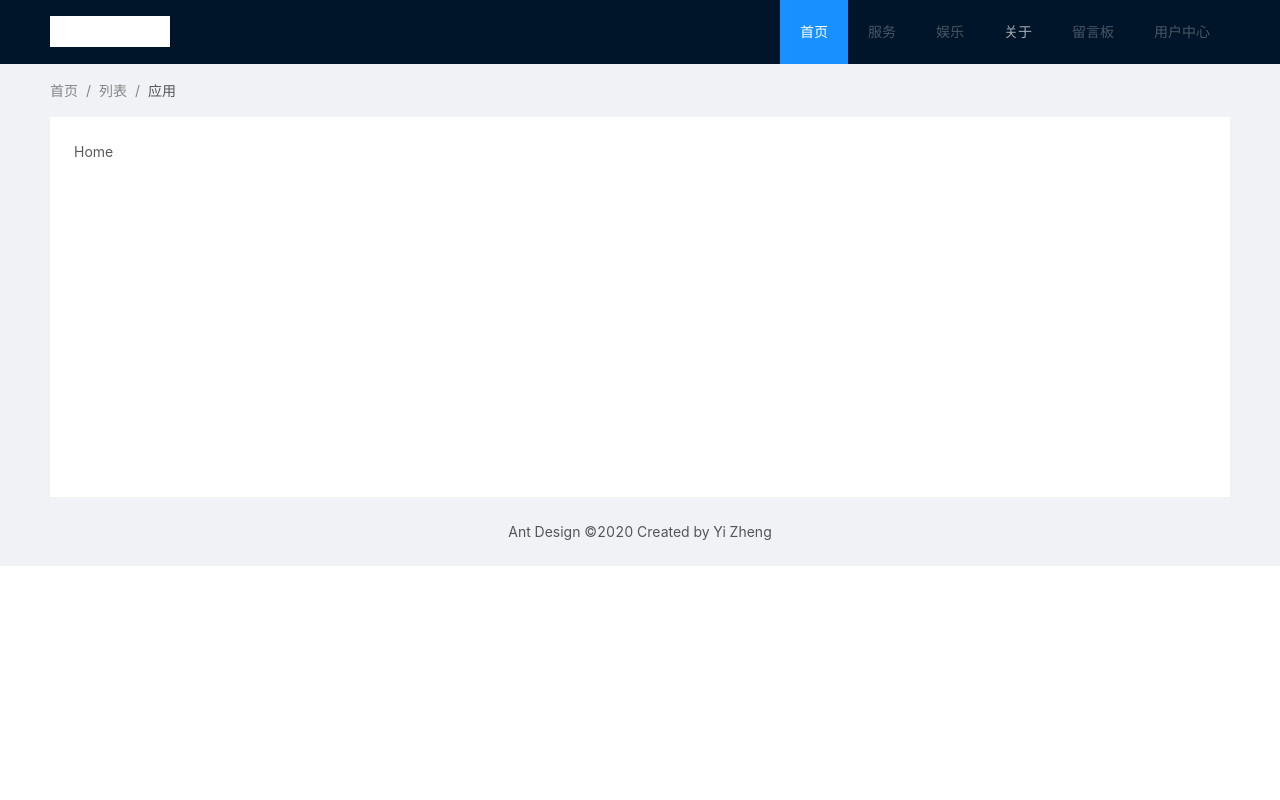
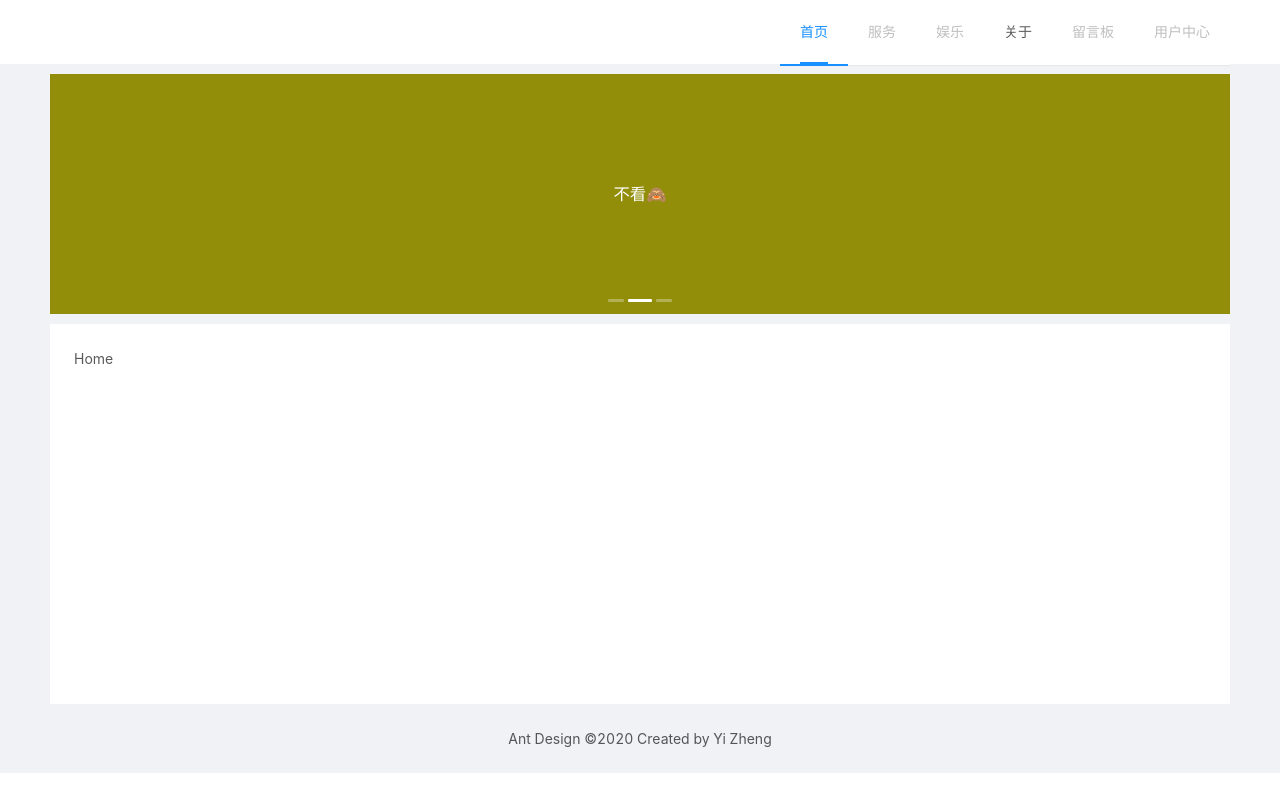
Before and after one commit to flutterbob/leostation, a Vue app: page / in a window 1280 px wide. Built offline with nearby package versions, Linux system fonts and the light colour scheme.

Commit message:
变成白色主题，添加滚动条

```diff
--- a/src/App.vue
+++ b/src/App.vue
@@ -3,7 +3,7 @@
     <a-layout id="components-layout-demo-fixed">
       <a-layout-header>
         <div class="logo" />
-        <a-menu theme="dark" mode="horizontal" :default-selected-keys="['1']">
+        <a-menu theme="light" mode="horizontal" :default-selected-keys="['1']">
           <a-menu-item key="1">
             <router-link to="/">首页</router-link>
           </a-menu-item>
@@ -17,11 +17,17 @@
         </a-menu>
       </a-layout-header>
       <a-layout-content>
-        <a-breadcrumb>
-          <a-breadcrumb-item>首页</a-breadcrumb-item>
-          <a-breadcrumb-item>列表</a-breadcrumb-item>
-          <a-breadcrumb-item>应用</a-breadcrumb-item>
-        </a-breadcrumb>
+        <a-carousel autoplay>
+          <div>
+            <h3>不听🙉</h3>
+          </div>
+          <div>
+            <h3>不看🙈</h3>
+          </div>
+          <div>
+            <h3>不说🙊</h3>
+          </div>
+        </a-carousel>
         <div id="content">
           <router-view />
         </div>
@@ -43,7 +49,7 @@ export default {
 }
 </script>
 
-<style lang="less" scope>
+<style scope lang="less">
 #components-layout-demo-fixed .logo {
   width: 120px;
   height: 31px;
@@ -62,7 +68,7 @@ export default {
   position: fixed;
   z-index: 1;
   width: 100%;
-  // background-color: rgba(255, 255, 255, 0.2);
+  background: #ffff;
 }
 
 .ant-layout-content {
@@ -79,7 +85,21 @@ export default {
   text-align: center;
 }
 
-.ant-breadcrumb {
-  margin: 16px 0;
+.ant-carousel {
+  margin: 10px 0px;
+  border-radius: 15px;
+  .slick-slide {
+    text-align: center;
+    height: 240px;
+    line-height: 240px;
+    background: #928e09;
+    overflow: hidden;
+  }
+}
+
+.ant-carousel {
+  .slick-slide h3 {
+    color: #fff;
+  }
 }
 </style>
--- a/src/main.js
+++ b/src/main.js
@@ -5,10 +5,11 @@ import store from './store'
 
 // import Button from 'ant-design-vue/lib/button'
 // import 'ant-design-vue/dist/antd.css'
-import { Layout, Breadcrumb, Menu } from 'ant-design-vue'
+import { Layout, Breadcrumb, Menu, Carousel } from 'ant-design-vue'
 Vue.use(Layout)
 Vue.use(Menu)
 Vue.use(Breadcrumb)
+Vue.use(Carousel)
 
 Vue.config.productionTip = false
 
```
